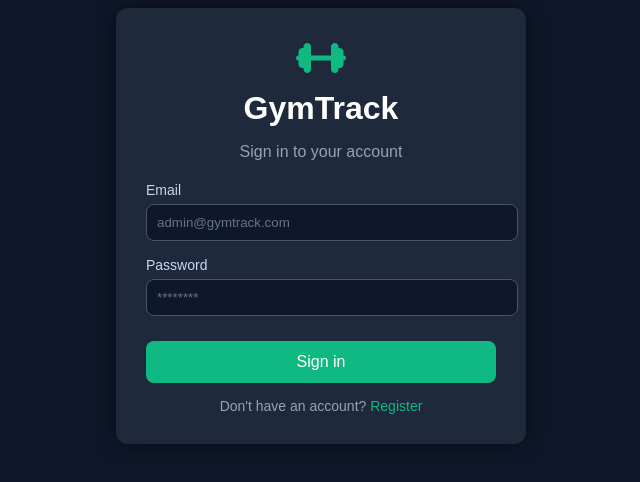
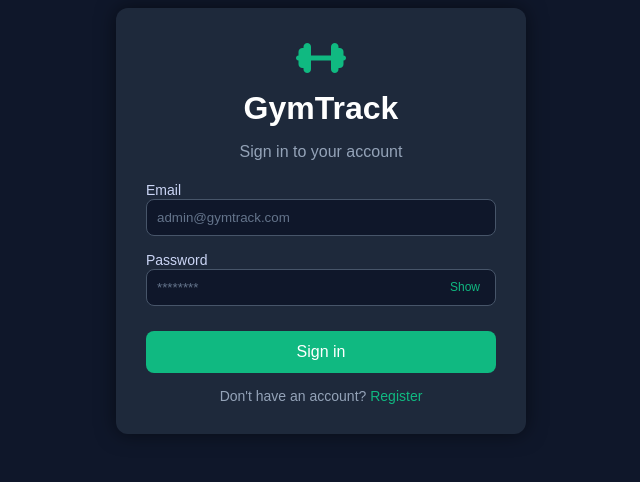
Before and after one commit to anh-gem/gym-track-using-angular-nodejs, an Angular app in the folder gym-track-ngui/: page / in a window 1280 px wide. Shown: the top 482 px of the page, without its empty margins (319-959 px from the left). Built offline with nearby package versions, Linux system fonts and the light colour scheme.

Commit message:
login page adjusted and updated

```diff
--- a/gym-track-ngui/src/app/components/login/login.component.html
+++ b/gym-track-ngui/src/app/components/login/login.component.html
@@ -10,11 +10,16 @@
     <div class="input-group">
       <label>Email</label>
       <input type="email" placeholder="admin@gymtrack.com" [(ngModel)]="loginData.email" name="email" required />
+
     </div>
 
     <div class="input-group">
       <label>Password</label>
-      <input type="password" placeholder="********" [(ngModel)]="loginData.password" name="password" required />
+      <input [type]="showPassword ? 'text' : 'password'" placeholder="********" [(ngModel)]="loginData.password"
+        name="password" required />
+      <button class="eye-icon" (click)="togglePassword()">
+        {{ showPassword ? 'Hide' : 'Show' }}
+      </button>
     </div>
 
     <button type="submit" class="btn">Sign in</button>
--- a/gym-track-ngui/src/app/components/login/login.component.scss
+++ b/gym-track-ngui/src/app/components/login/login.component.scss
@@ -30,6 +30,7 @@ p {
 .input-group {
   text-align: left;
   margin-bottom: 15px;
+  position: relative;
 }
 
 label {
@@ -40,12 +41,17 @@ label {
 input {
   width: 100%;
   padding: 10px;
-  margin-top: 5px;
+  padding-right: 60px; /* space for eye */
+  box-sizing: border-box;
+  // width: 100%;
+  // padding-block: 10px;
+  // margin-top: 5px;
   border-radius: 8px;
   border: 1px solid #475569;
   background: #0f172a;
   color: #fff;
   outline: none;
+
 }
 
 input::placeholder {
@@ -78,3 +84,29 @@ input::placeholder {
   color: #10b981;
   text-decoration: none;
 }
+
+// .eye-icon{
+//   position: absolute;
+//   // right: 10px;
+//   // top: 70%;
+//   transform: translateY(-181%);
+//   margin-left: 31%;
+//   background: transparent;
+//   border: none;
+//   color: #10b981;
+//   font-size: 12px;
+//   cursor: pointer;
+//   padding: 0;
+// }
+
+.eye-icon {
+  position: absolute;
+  right: 10px;
+  top: 66%;
+  transform: translateY(-50%);
+  background: transparent;
+  border: none;
+  color: #10b981;
+  font-size: 12px;
+  cursor: pointer;
+}
--- a/gym-track-ngui/src/app/components/login/login.component.ts
+++ b/gym-track-ngui/src/app/components/login/login.component.ts
@@ -12,6 +12,7 @@ import { CommonModule } from '@angular/common';
   styleUrl: './login.component.scss',
 })
 export class LoginComponent {
+  showPassword = false;
   loginData: LoginData = {
     email: '',
     password: '',
@@ -32,4 +33,7 @@ export class LoginComponent {
       },
     });
   }
+  togglePassword() {
+    this.showPassword = !this.showPassword;
+  }
 }
```
